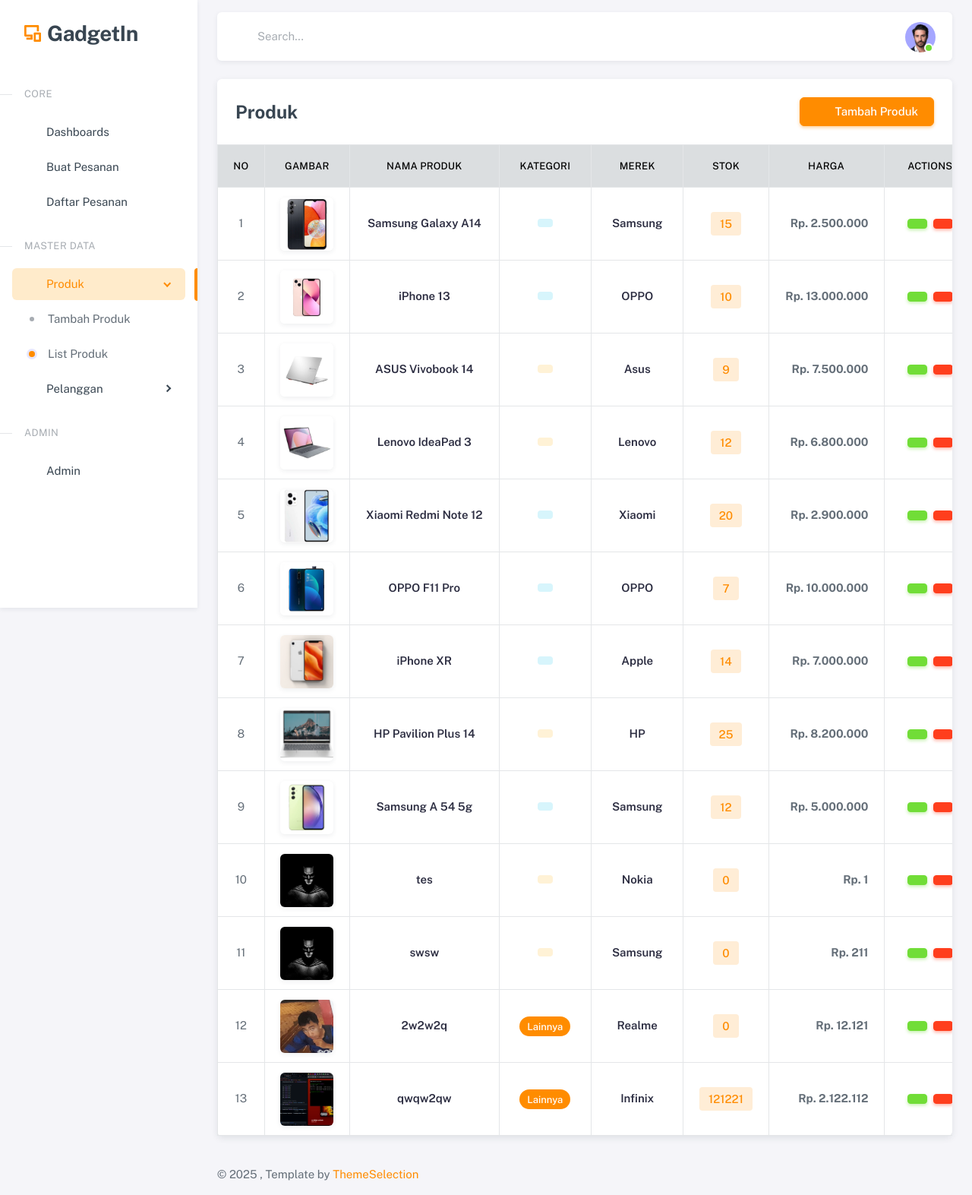
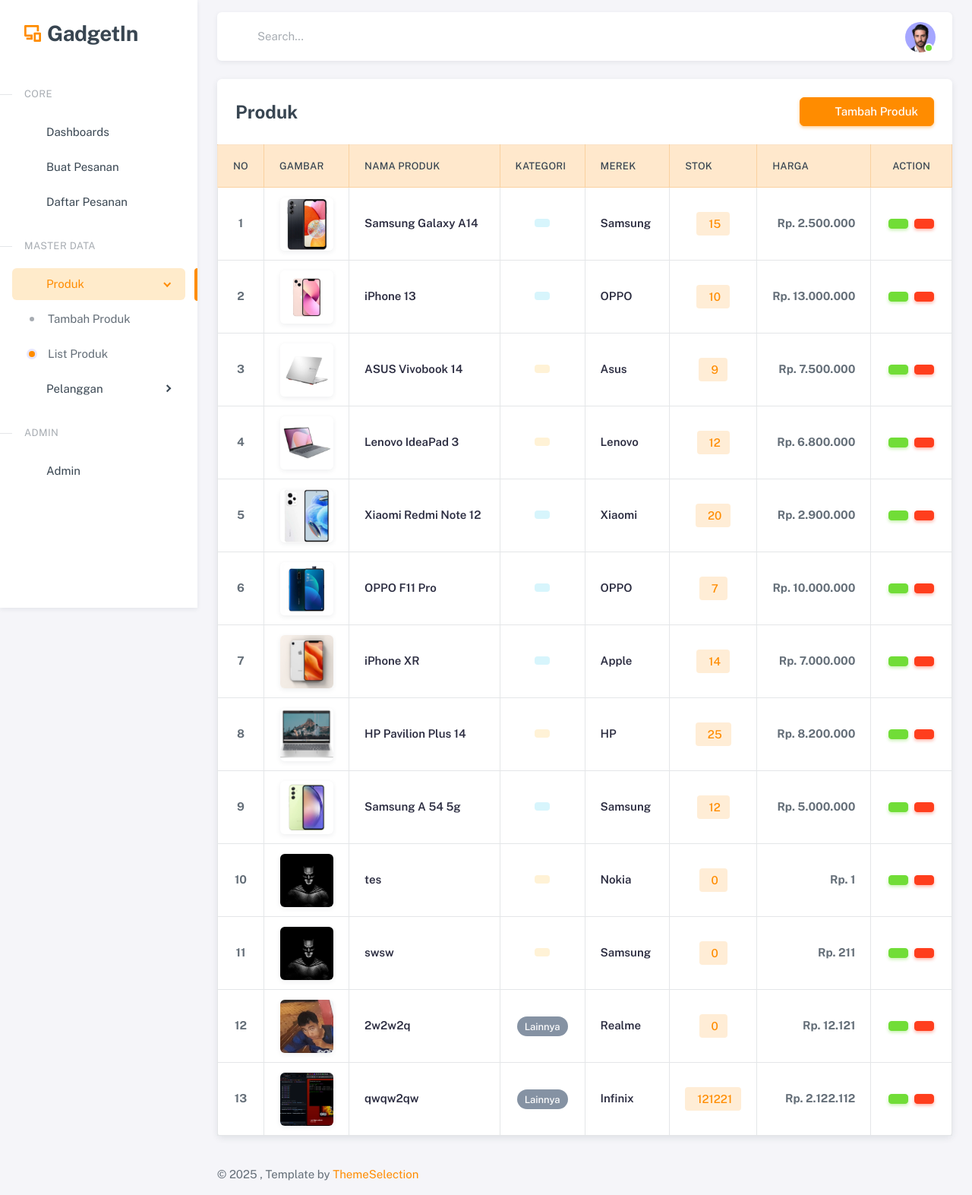
Before and after one commit to theniswara/web-kasir, a PHP site: page /admin/list-produk.php in a window 1280 px wide. Shown: the whole page at 76% size. Run offline with PHP 8.4, Linux system fonts and the light colour scheme; a user stored in the database is signed in; data comes from the database, SQL or seed files in the repository; some libraries are stand-ins or nearby versions.

Commit message:
Perbarui tampilan tabel pelanggan dan produk

```diff
--- a/admin/list-produk.php
+++ b/admin/list-produk.php
@@ -124,24 +124,24 @@ include('includes/header.php');
         </a>
       </h4>
       <div class="table-responsive text-nowrap" id="container">
-        <table class="table table-bordered table-hover align-middle text-center" style="min-width: 1000px;">
-          <thead class="table-light align-middle">
+        <table class="table table-bordered table-hover align-middle">
+          <thead class="table-primary text-white align-middle">
             <tr>
-              <th style="width: 50px;">No</th>
-              <th style="width: 100px;">Gambar</th>
-              <th style="width: 180px;">Nama Produk</th>
-              <th style="width: 120px;">Kategori</th>
-              <th style="width: 120px;">Merek</th>
-              <th style="width: 80px;">Stok</th>
-              <th style="width: 120px;">Harga</th>
-              <th style="width: 120px;">Actions</th>
+              <th class="text-center" style="width:5%">No</th>
+              <th style="width:12%">Gambar</th>
+              <th style="width:22%">Nama Produk</th>
+              <th style="width:13%">Kategori</th>
+              <th style="width:13%">Merek</th>
+              <th style="width:8%">Stok</th>
+              <th style="width:14%">Harga</th>
+              <th class="text-center" style="width:13%">Action</th>
             </tr>
           </thead>
-          <tbody>
+          <tbody class="table-border-bottom-0">
             <?php $i = 1; ?>
             <?php foreach ($produk as $row) : ?>
               <tr>
-                <td class="text-center"> <?= $i ?> </td>
+                <td class="text-center fw-bold"> <?= $i ?> </td>
                 <td>
                   <div class="d-flex align-items-center justify-content-center">
                     <img src="assets/img/produk/<?= $row['gambar'] ?>" alt="" style="width: 70px; height: 70px; object-fit: cover;" class="rounded shadow-sm mx-auto d-block" />
@@ -157,7 +157,7 @@ include('includes/header.php');
                   } elseif ($row['id_kategori'] == 2) {
                     echo '<a title="Laptop"><span class="badge bg-label-warning"><i class="menu-icon tf-icons bx bx-laptop mx-auto"></i></span></a>';
                   } else {
-                    echo '<span class="badge badge-secondary rounded-pill d-inline"><i class="bx bx-question-mark"></i> Lainnya</span>';
+                    echo '<span class="badge bg-secondary rounded-pill d-inline"><i class="bx bx-question-mark"></i> Lainnya</span>';
                   }
                   ?>
                 </td>
@@ -187,12 +187,12 @@ include('includes/header.php');
                     } else if ($row['id_merek'] == 11) {
                       echo 'Nokia';
                     } else {
-                      echo '<span class="badge badge-secondary rounded-pill d-inline"><i class="bx bx-question-mark"></i> Lainnya</span>';
+                      echo '<span class="badge bg-secondary rounded-pill d-inline"><i class="bx bx-question-mark"></i> Lainnya</span>';
                     } ?>
                   </span>
                 </td>
                 <td class="align-middle text-center">
-                  <span class="badge bg-label-primary fs-6 px-3 py-2"><?= htmlspecialchars($row['stok']) ?></span>
+                  <span class="badge bg-label-primary fs-6 px-3 py-2"><i class="bx bx-cube me-1"></i><?= htmlspecialchars($row['stok']) ?></span>
                 </td>
                 <td class="align-middle text-end">
                   <span class="fw-bold">Rp. <?= number_format($row['harga'], 0, ',', '.') ?></span>
```
Also changed, not shown: admin/assets/ajax/list-produk.php (+15 -15 lines), admin/list-pelanggan.php (+11 -12 lines).
